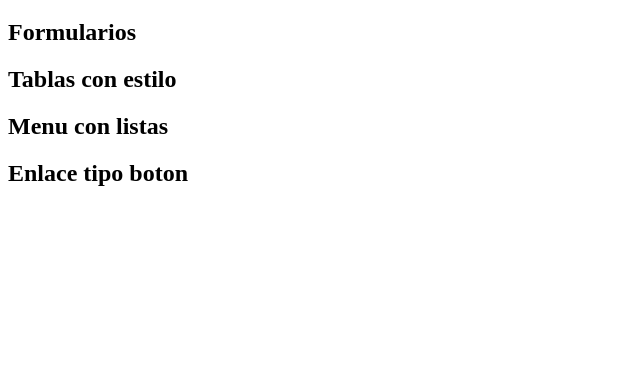
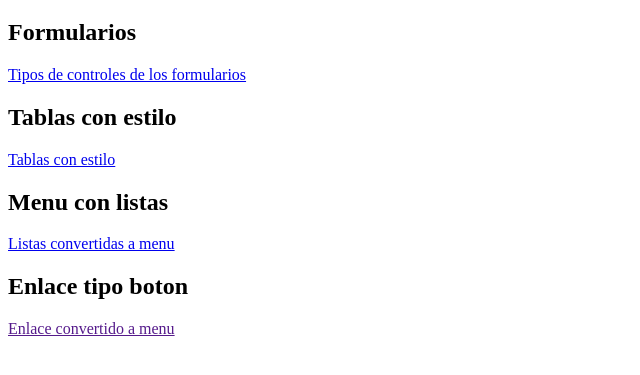
Before and after one commit to ingRichart/formulariosIDAI-MA2025, a plain HTML site: page index.html in a window 1280 px wide. Shown: the part 61-436 px from the top of the page, without its empty margins (0-640 px from the left). Drawn offline with Linux system fonts and the light colour scheme.

Commit message:
Update index.html

```diff
--- a/index.html
+++ b/index.html
@@ -11,12 +11,23 @@
     <h1>TAREAS DEL 2 PARCIAL</h1>
 
     <h2>Formularios</h2>
+    <a href="formulario-origen.html">
+        Tipos de controles de los formularios
+    </a>
 
     <h2>Tablas con estilo</h2>
+    <a href="tablaColores.html">
+        Tablas con estilo
+    </a>
 
     <h2>Menu con listas</h2>
+    <a href="menu.html">
+        Listas convertidas a menu
+    </a>
+
 
     <h2>Enlace tipo boton</h2>
+    <a href=""> Enlace convertido a menu</a>
 
 
 </body>
```
